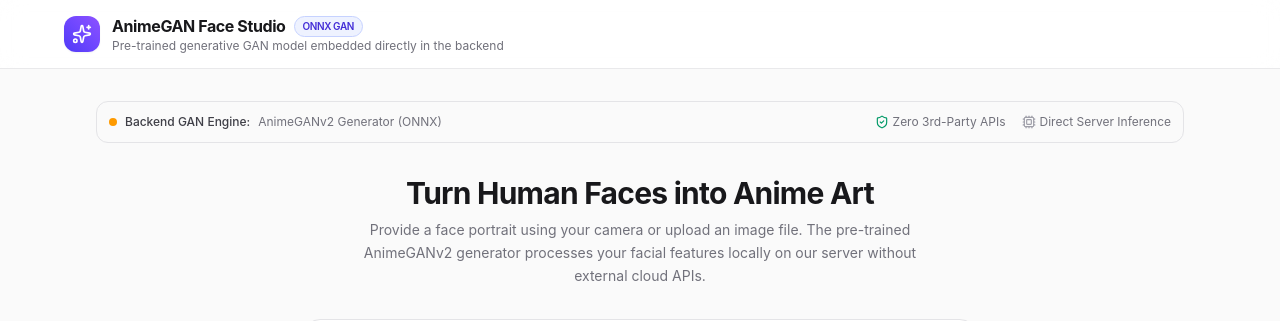
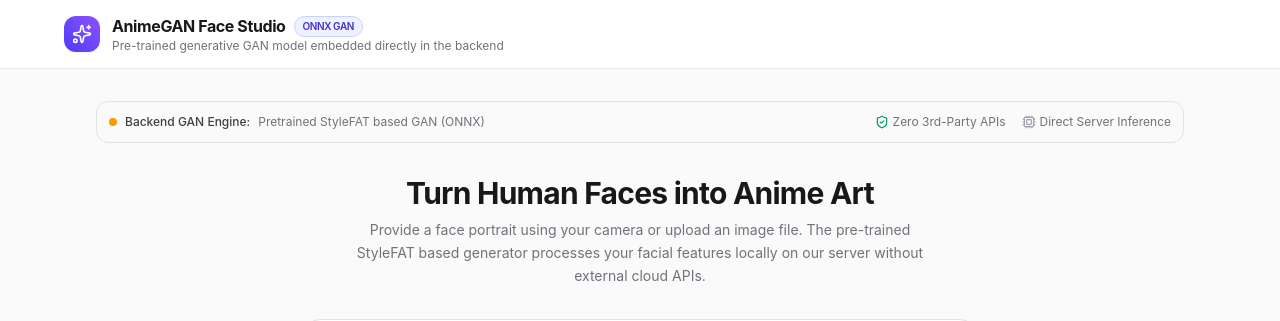
Before and after one commit to AryanSehgal/style-guided-face-to-anime-translation-app, a React (Vite) app: page / in a window 1280 px wide. Shown: the top 321 px of the page. Built offline with nearby package versions, Linux system fonts and the light colour scheme; no server answers.

Commit message:
Fix Typos

```diff
--- a/server.ts
+++ b/server.ts
@@ -15,7 +15,7 @@
   app.get('/api/status', (req, res) => {
     res.json({
       status: 'online',
-      engine: 'AnimeGANv2 Native ONNX Runtime',
+      engine: 'StyleFAT GAN ONNX Runtime',
       architecture: 'Generator GAN (Direct Embedded CPU Inference)',
       zeroThirdPartyApi: true,
       availableStyles: Object.values(STYLES).map(s => ({
--- a/src/App.tsx
+++ b/src/App.tsx
@@ -187,7 +187,7 @@
               </h2>
               <p className="text-sm text-zinc-500 dark:text-zinc-400 leading-relaxed">
                 Provide a face portrait using your camera or upload an image file. The pre-trained
-                AnimeGANv2 generator processes your facial features locally on our server without
+                StyleFAT based generator processes your facial features locally on our server without
                 external cloud APIs.
               </p>
             </div>
@@ -341,7 +341,7 @@
                   <div className="p-2.5 rounded-lg bg-zinc-50 dark:bg-zinc-800/60 border border-zinc-200/60 dark:border-zinc-700/60">
                     <span className="text-zinc-400 block text-[11px]">Architecture</span>
                     <span className="font-semibold text-zinc-800 dark:text-zinc-200">
-                      AnimeGANv2 Generator
+                      Pretrained Generator
                     </span>
                   </div>
                   <div className="p-2.5 rounded-lg bg-zinc-50 dark:bg-zinc-800/60 border border-zinc-200/60 dark:border-zinc-700/60">
--- a/src/components/ModelStatusBadge.tsx
+++ b/src/components/ModelStatusBadge.tsx
@@ -31,7 +31,7 @@
           Backend GAN Engine:
         </span>
         <span className="text-zinc-500 dark:text-zinc-400">
-          {modelName ? modelName : 'AnimeGANv2 Generator (ONNX)'}
+          {modelName ? modelName : 'Pretrained StyleFAT based GAN (ONNX)'}
         </span>
       </div>
 
```
